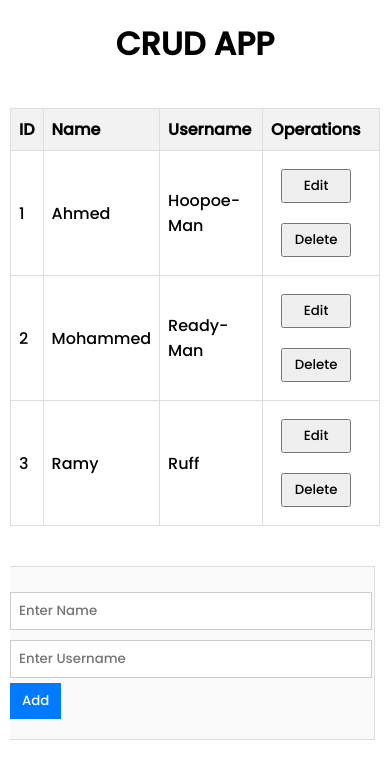
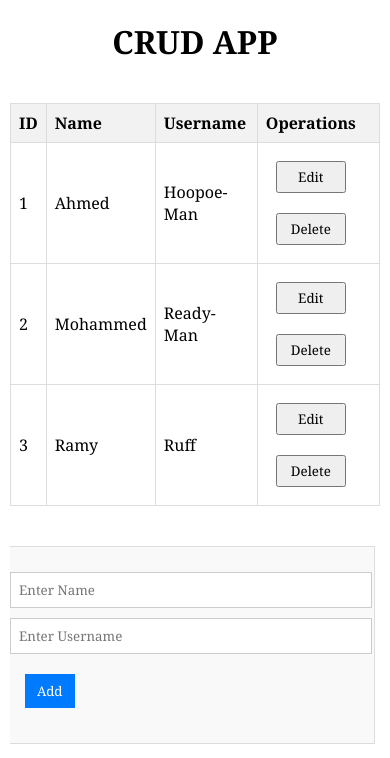
Before and after one commit to ahmedllshafiey/CRUD-App-React, a React (Vite) app: page / in a window 390 px wide. Shown: the top 758 px of the page. Built offline with nearby package versions, Linux system fonts and the light colour scheme.

Commit message:
CSS Prefixes Adjustment

```diff
--- a/src/index.css
+++ b/src/index.css
@@ -1,8 +1,7 @@
-/* Reset some default styles */
 @import url('https://fonts.googleapis.com/css2?family=Poppins:wght@500&display=swap');
 
 * {
-    font-family: 'Poppins', sans-serif;
+    font-family: 'Georgia';
 }
 
 body,
@@ -24,13 +23,24 @@ p {
 }
 
 .container {
+    display: -webkit-box;
+    display: -ms-flexbox;
     display: flex;
+    -webkit-box-pack: center;
+    -ms-flex-pack: center;
     justify-content: center;
+    -webkit-box-align: start;
+    -ms-flex-align: start;
     align-items: flex-start;
+    -webkit-box-orient: horizontal;
+    -webkit-box-direction: normal;
+    -ms-flex-direction: row;
     flex-direction: row;
 }
 
 .table-container {
+    -webkit-box-flex: 1;
+    -ms-flex: 1;
     flex: 1;
     margin-right: 10px;
     margin-left: 10px;
@@ -71,8 +81,15 @@ p {
     border: 1px solid #ddd;
     margin-top: 20px;
     background-color: #f9f9f9;
+    display: -webkit-box;
+    display: -ms-flexbox;
     display: flex;
+    -webkit-box-orient: vertical;
+    -webkit-box-direction: normal;
+    -ms-flex-direction: column;
     flex-direction: column;
+    -webkit-box-align: center;
+    -ms-flex-align: center;
     align-items: center;
     margin-left: 10px;
     margin-right: 15px;
@@ -100,6 +117,7 @@ p {
     border: none;
     padding: 8px 12px;
     cursor: pointer;
+    margin: 15px;
 }
 
 .btn-add:hover {
@@ -108,7 +126,11 @@ p {
 
 .btn-container {
     margin-top: 10px;
+    display: -webkit-box;
+    display: -ms-flexbox;
     display: flex;
+    -webkit-box-pack: justify;
+    -ms-flex-pack: justify;
     justify-content: space-between;
     width: 100%;
 }
@@ -116,7 +138,12 @@ p {
 /* Responsive styles */
 @media (max-width: 768px) {
     .container {
+        -webkit-box-orient: vertical;
+        -webkit-box-direction: normal;
+        -ms-flex-direction: column;
         flex-direction: column;
+        -webkit-box-align: center;
+        -ms-flex-align: center;
         align-items: center;
     }
 
@@ -136,7 +163,12 @@ p {
     }
 
     .btn-container {
+        -webkit-box-orient: vertical;
+        -webkit-box-direction: normal;
+        -ms-flex-direction: column;
         flex-direction: column;
+        -webkit-box-align: center;
+        -ms-flex-align: center;
         align-items: center;
     }
 }
```
